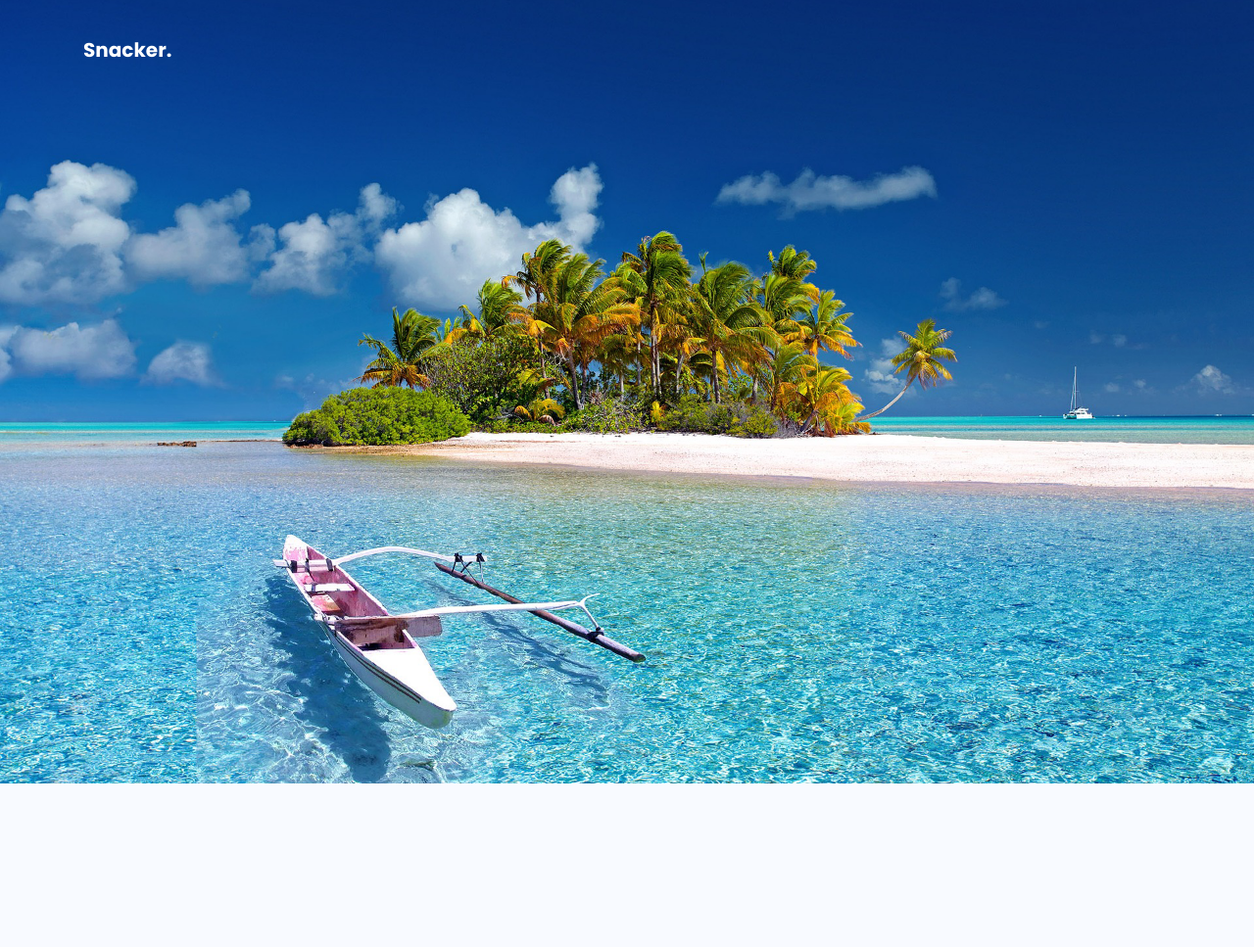
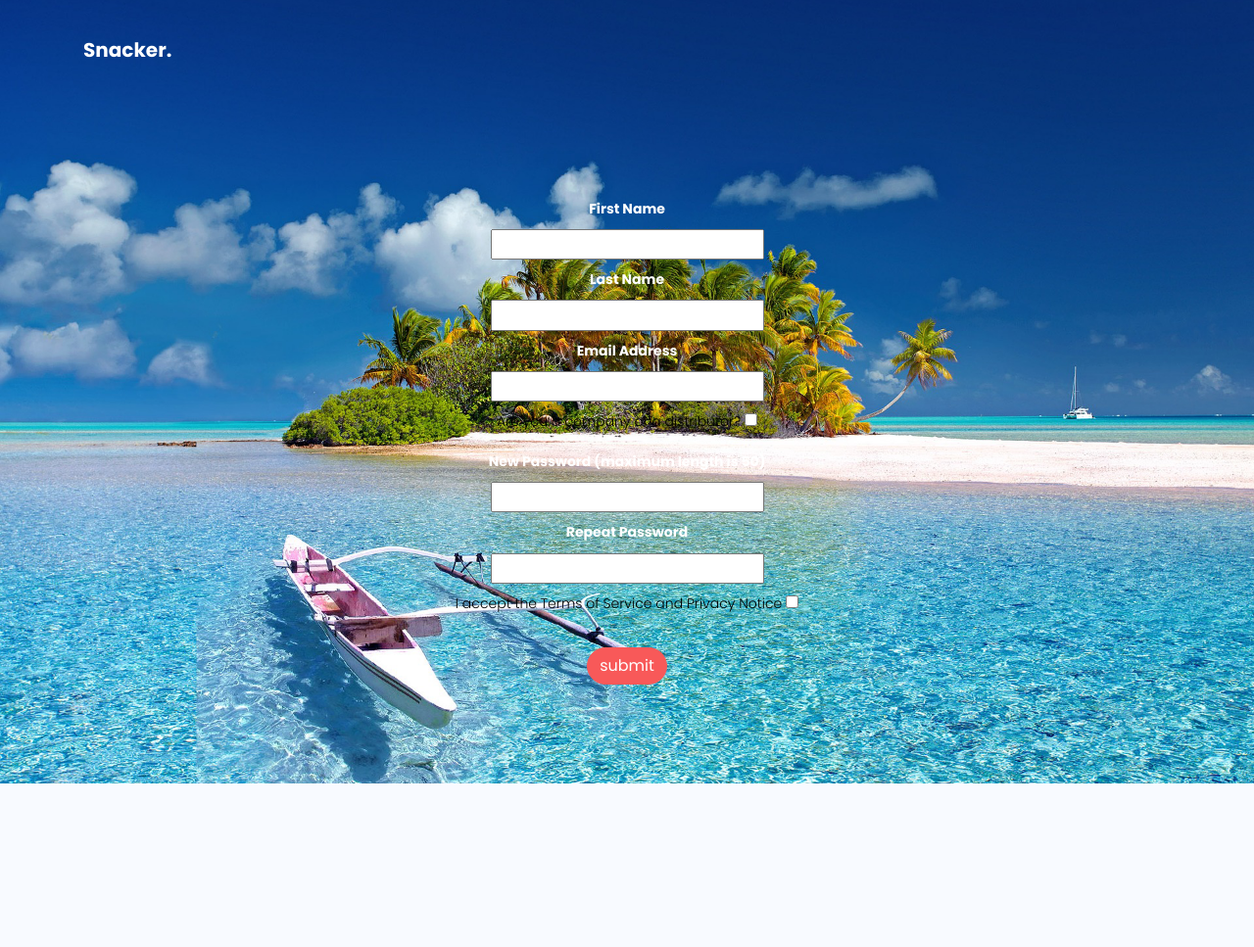
Before and after one commit to robotenique/snacker, a Flask app: page /register/ in a window 1280 px wide. Shown: the top 967 px of the page at 98% size. Run offline with Flask 2, Linux system fonts and the light colour scheme; parts of the project's set-up code (start-up, migrations or seed data) failed here and were passed over; some libraries are stand-ins or nearby versions; some web fonts are replaced.

Commit message:
front-end for registration page

```diff
--- a/snacker/flaskr/templates/layout.html
+++ b/snacker/flaskr/templates/layout.html
@@ -51,7 +51,16 @@
 
     <section id="body2" class="ftco-section services-section bg-light">
       <div class="container">
-        {% block body2 %}{% endblock %}
+		  {% with messages = get_flashed_messages() %}
+  			{% if messages %}
+    			<ul class=flashes>
+    			{% for message in messages %}
+      				<li>{{ message }}</li>
+    			{% endfor %}
+    			</ul>
+  			{% endif %}
+			{% endwith %}
+           {% block body2 %}{% endblock %}
       </div>
     </section>
 
--- a/snacker/flaskr/templates/register.html
+++ b/snacker/flaskr/templates/register.html
@@ -1,26 +1,27 @@
 {% extends "layout.html" %}
-{% block content %}
-<div class="content-section">
+{% block body1 %}
+    <br/>
+    <br/>
+    <br/>
+    <br/>
     {% from "_formhelpers.html" import render_field %}
-    <form method="POST" action="">
-        <fieldset class="form-group">
-            {{ form.hidden_tag() }}
-            {{render_field(form.first_name)}}
-            {{render_field(form.last_name)}}
-            {{render_field(form.email)}}
-            {{render_field(form.is_company)}}
-            {{render_field(form.password)}}
-            {{render_field(form.confirm)}}
-            {{render_field(form.accept_tos)}}
-        </fieldset>
-        <div class="form-group">
-            {{ form.submit(class="btn btn-outline-info") }}
+    <form action="/login" method="POST" name="login" style="margin-left: auto;margin-right:auto;text-align:center;margin-top:100px;">
+        <div class="form-group" style="color:white;">
+            {{ render_field(form.first_name) }}
+            {{ render_field(form.last_name) }}
+            {{ render_field(form.email) }}
+            <label style="color:black;">{{form.is_company.label}}</label>
+            {{form.is_company(value="Are you a company or a distributor?")}}
+            {{ render_field(form.password) }}
+            {{ render_field(form.confirm) }}
+            <label style="color:black;">{{form.accept_tos.label}}</label>
+            {{form.accept_tos(value="yes")}}
         </div>
+        <input class="btn btn-primary" type="submit" name="submit" value="submit">
     </form>
-</div>
 
 {% if error %}
 <p class="error"><strong>Error:</strong>{{error}}</p>
 {% endif %}
 
-{% endblock content %}
+{% endblock %}
```
Also changed, not shown: snacker/flaskr/templates/login.html (+5 -6 lines).
